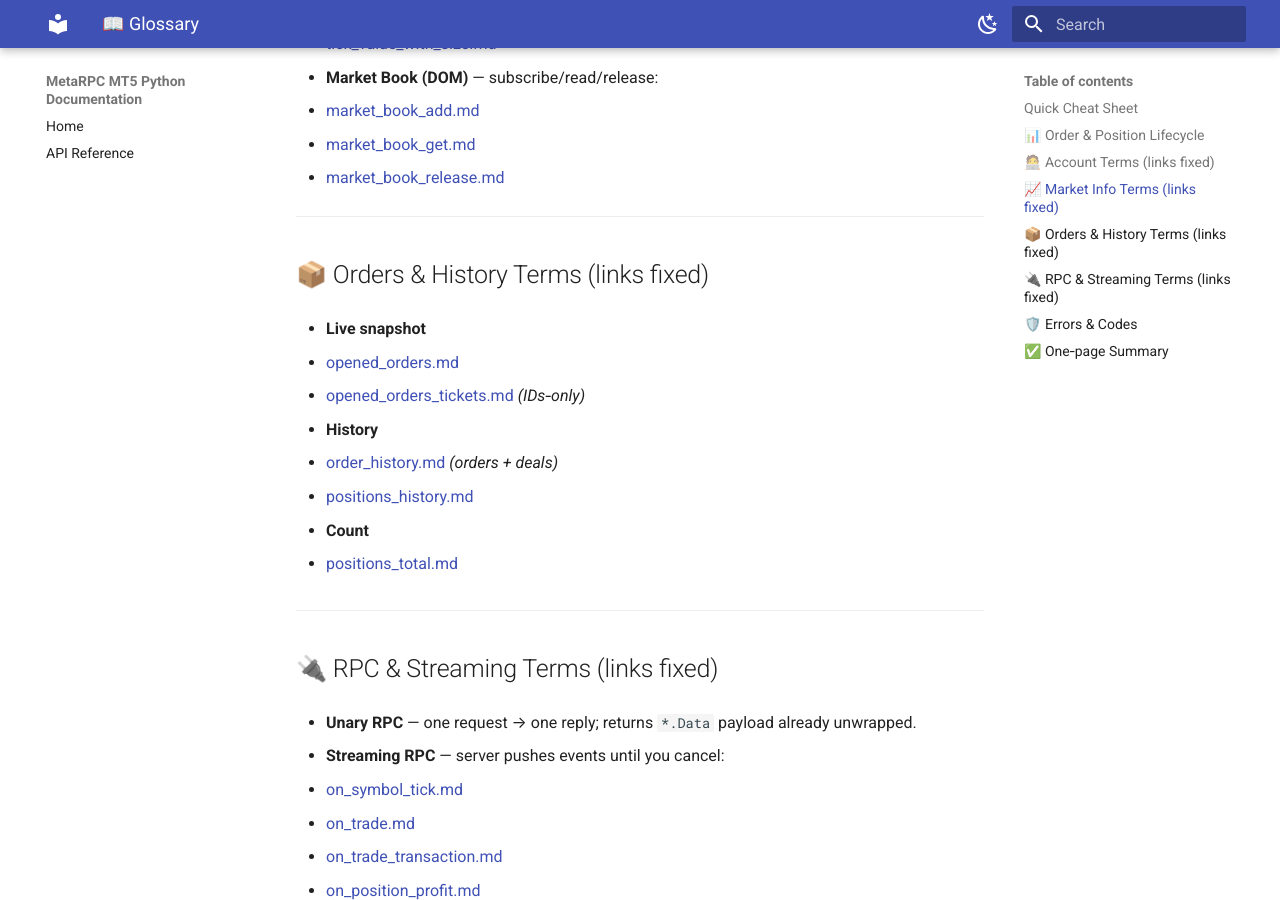
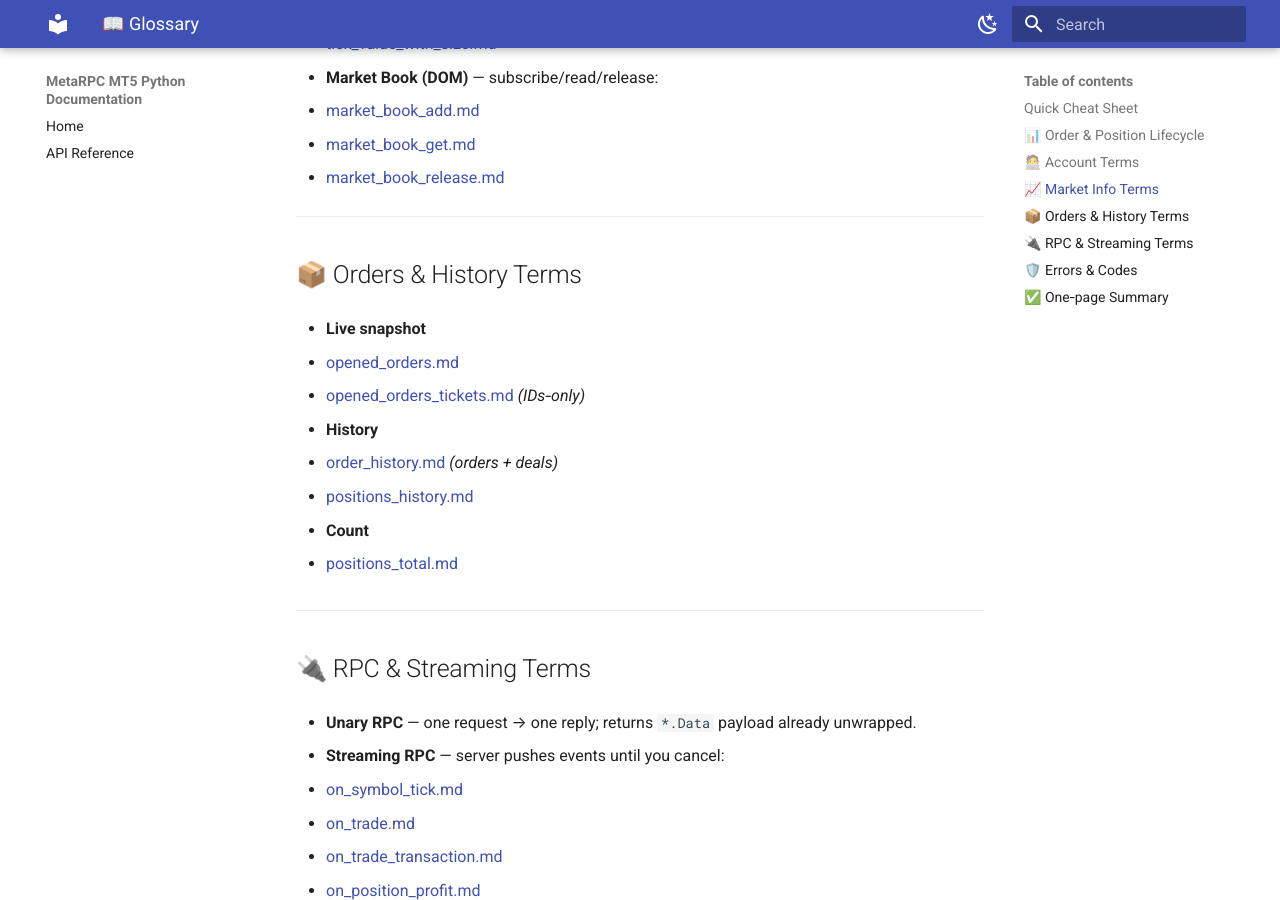
Before and after one commit to MetaRPC/PyMT5, an MkDocs documentation site: the page built from docs/I_want_to_add/Glossary.md, in a window 1280 px wide and 900 px high, scrolled down 2684 px. Built offline with MkDocs 1.6.1 and Material for MkDocs 9.7.7, drawn with Linux system fonts in a browser that asks for light colours; some of the changed text lies outside the part shown.

Commit message:
Update Glossary.md

```diff
--- a/docs/I_want_to_add/Glossary.md
+++ b/docs/I_want_to_add/Glossary.md
@@ -53,7 +53,7 @@
 
 ---
 
-## 🧑‍💻 Account Terms (links fixed)
+## 🧑‍💻 Account Terms
 
 * **Login / Server** — broker account ID and server name.
 * **Balance / Equity / Margin / Free** — see cheat sheet; numbers come from:
@@ -63,7 +63,7 @@
 
 ---
 
-## 📈 Market Info Terms (links fixed)
+## 📈 Market Info Terms
 
 * **Symbol Inventory** — size & presence checks:
 
@@ -99,7 +99,7 @@
 
 ---
 
-## 📦 Orders & History Terms (links fixed)
+## 📦 Orders & History Terms
 
 * **Live snapshot**
 
@@ -117,8 +117,7 @@
 
 ---
 
-## 🔌 RPC & Streaming Terms (links fixed)
-
+## 🔌 RPC & Streaming Terms
 * **Unary RPC** — one request → one reply; returns `*.Data` payload already unwrapped.
 
 * **Streaming RPC** — server pushes events until you cancel:
```
